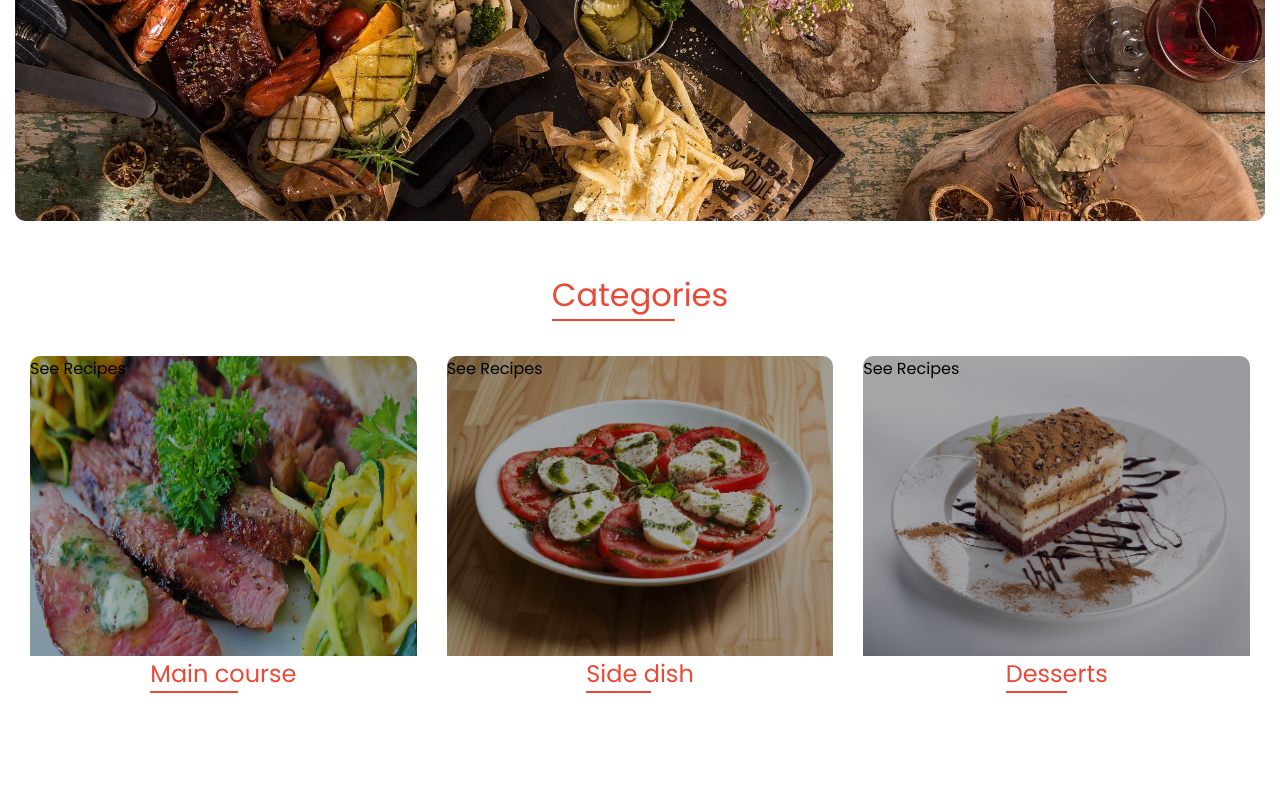
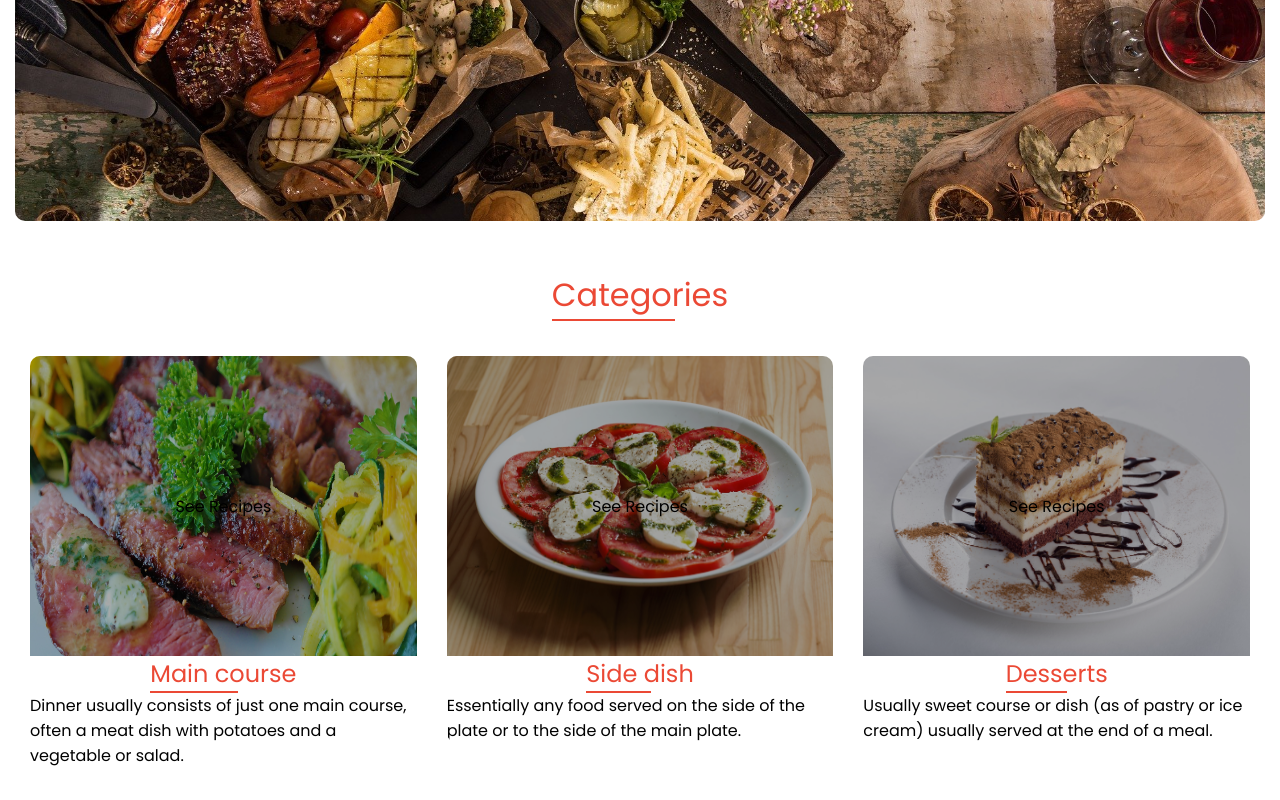
Before and after one commit to mart-anthony-stark/Food-Recipe-Web-App-React-TS, a React (Vite) app: page /home in a window 1280 px wide. Shown: the part 419-1219 px from the top of the page. Before the commit the page ends 1144 px from the top, so only its background shows below. Built offline with nearby package versions, Linux system fonts and the light colour scheme.

Commit message:
add description

```diff
--- a/src/views/home/Home.tsx
+++ b/src/views/home/Home.tsx
@@ -7,6 +7,7 @@ import Heading from "../../components/Heading";
 
 interface Category {
   name: string;
+  description: string;
   src: string;
   link: string;
 }
@@ -14,16 +15,22 @@ interface Category {
 const categories: Category[] = [
   {
     name: "Main course",
+    description:
+      "Dinner usually consists of just one main course, often a meat dish with potatoes and a vegetable or salad.",
     src: "/src/assets/img/steak.jpg",
     link: "/categories/main-course",
   },
   {
     name: "Side dish",
+    description:
+      "Essentially any food served on the side of the plate or to the side of the main plate.",
     src: "/src/assets/img/side-dish.jpg",
     link: "/categories/side-dish",
   },
   {
     name: "Desserts",
+    description:
+      "Usually sweet course or dish (as of pastry or ice cream) usually served at the end of a meal.",
     src: "/src/assets/img/dessert.jpg",
     link: "/categories/dessert",
   },
@@ -35,16 +42,17 @@ const Home = () => {
       <Banner />
       <Heading title="Categories" />
       <div className="categories">
-        {categories.map(({ name, src, link }) => (
+        {categories.map(({ name, description, src, link }) => (
           <Link to={link}>
             <div className="category center-items">
               <div className="image">
-                <div className="overlay">
+                <div className="overlay center-items">
                   <span>See Recipes</span>
                 </div>
                 <LazyLoadImage src={src} effect="blur" />
               </div>
               <h2 className="category-name">{name}</h2>
+              <p className="description">{description}</p>
             </div>
           </Link>
         ))}
```
